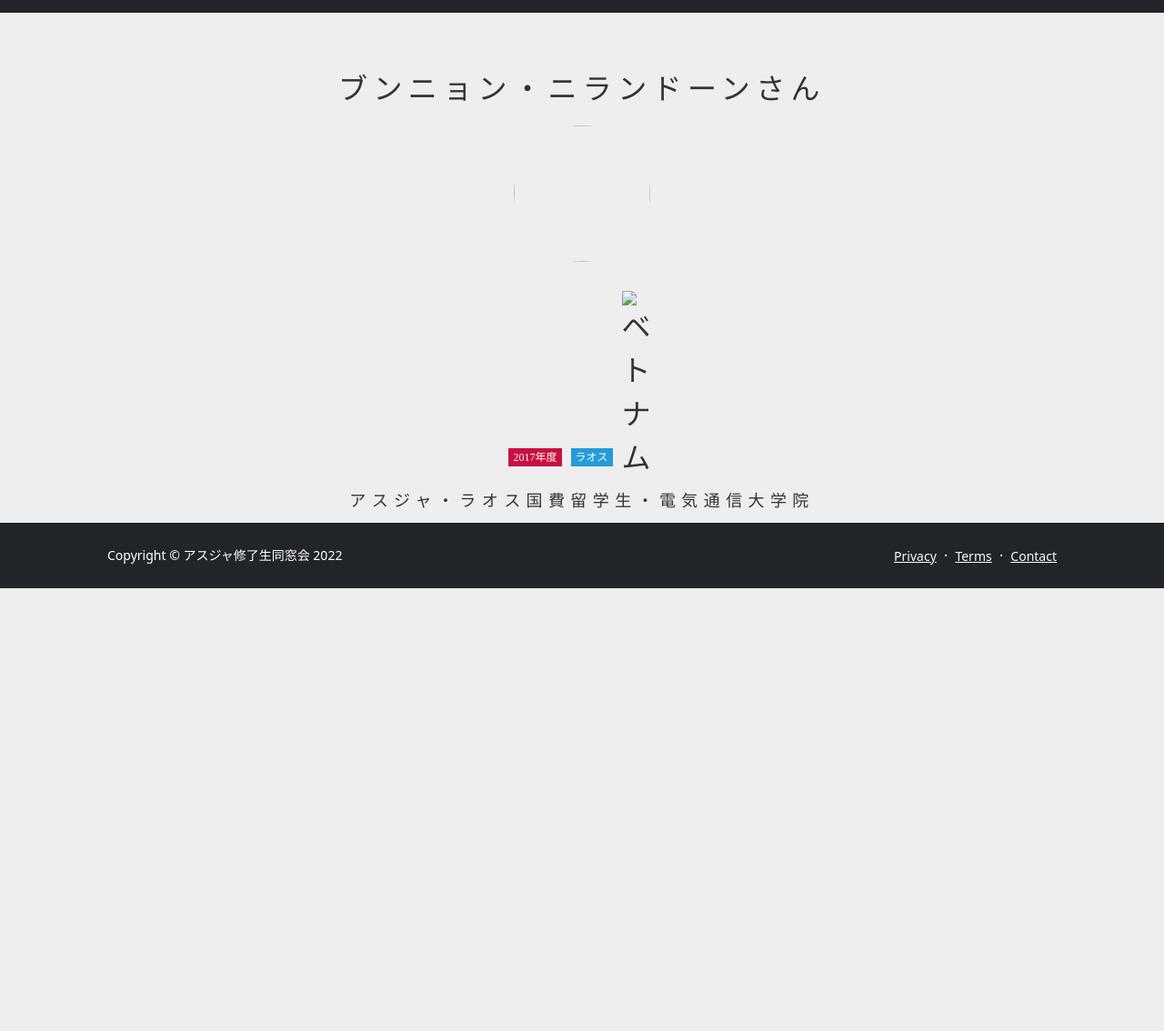
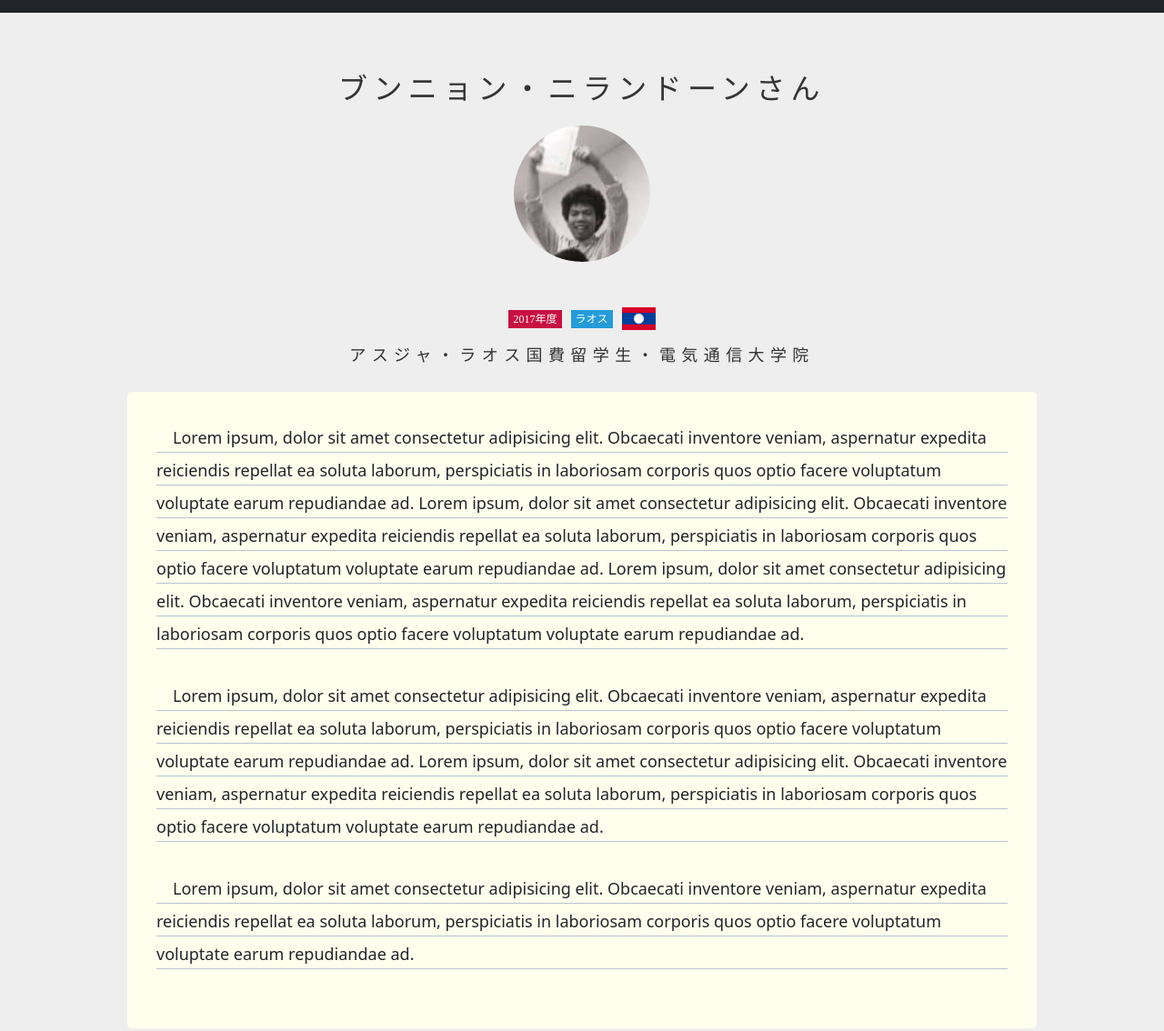
Before and after one commit to yongghongg/asja-alumni-reunion, a plain HTML site: page graduation-message/index.html in a window 1280 px wide. Shown: the part 200-1334 px from the top of the page at 91% size. Before the commit the page ends 847 px from the top, so only its background shows below. Drawn offline with nearby package versions, Linux system fonts and the light colour scheme.

Commit message:
graduation message

```diff
--- a/graduation-message/index.html
+++ b/graduation-message/index.html
@@ -1,15 +1,13 @@
 <!DOCTYPE html>
 <html lang="en">
+
 <head>
   <meta charset="UTF-8" />
 
   <meta http-equiv="X-UA-Compatible" content="IE=edge" />
   <meta name="viewport" content="width=device-width, initial-scale=1.0" />
-    <script
-      src="https://code.jquery.com/jquery-3.6.0.min.js"
-      integrity="sha256-/xUj+3OJU5yExlq6GSYGSHk7tPXikynS7ogEvDej/m4="
-      crossorigin="anonymous"
-    ></script>
+  <script src="https://code.jquery.com/jquery-3.6.0.min.js"
+    integrity="sha256-/xUj+3OJU5yExlq6GSYGSHk7tPXikynS7ogEvDej/m4=" crossorigin="anonymous"></script>
   <script>
     $(function () {
       $('head').load('../header.html');
@@ -20,6 +18,7 @@
   </script>
   <title>アスジャ修了生同窓会とは</title>
 </head>
+
 <body>
   <main class="flex-shrink-0">
     <!-- Navigation-->
@@ -34,14 +33,11 @@
     </div>
     <div class="message-title">
       ブンニョン・ニランドーンさん
-
-
-
-        <figure><img style="margin:1rem;border-radius:80px" 　loading="lazy" src="/img/test.jpg" alt="" width="150"
-                height="150"></figure>
+      <figure><img style="margin:1rem;border-radius:80px" 　loading="lazy" src="../img/profile_pic.jpg" alt=""
+          width="150" height="150"></figure>
       <div class="tag01">
-            <span class="entry-category">2017年度</span><span class="card-tag-country">ラオス</span><span
-                class="tag_flag"><img src="img/fg-laos-s.png" alt="ベトナム"></span>
+        <span class="entry-category">2017年度</span><span class="card-tag-country">ラオス</span><span class="tag_flag"><img
+            src="../img/fg-laos-s.png" alt="ベトナム"></span>
 
         <!-- ここはカスタムの投稿のカテゴリーのラベル設定　「新しい感想文・ギャラリー」年度-->
 
@@ -51,7 +47,25 @@
         アスジャ・ラオス国費留学生・電気通信大学院
       </div>
     </div>
+    <div class="message-container">
+      <div class="message-text-container">
+        <p>
+          Lorem ipsum, dolor sit amet consectetur adipisicing elit. Obcaecati inventore veniam, aspernatur expedita reiciendis repellat ea soluta laborum, perspiciatis in laboriosam corporis quos optio facere voluptatum voluptate earum repudiandae ad.
+          Lorem ipsum, dolor sit amet consectetur adipisicing elit. Obcaecati inventore veniam, aspernatur expedita reiciendis repellat ea soluta laborum, perspiciatis in laboriosam corporis quos optio facere voluptatum voluptate earum repudiandae ad.
+          Lorem ipsum, dolor sit amet consectetur adipisicing elit. Obcaecati inventore veniam, aspernatur expedita reiciendis repellat ea soluta laborum, perspiciatis in laboriosam corporis quos optio facere voluptatum voluptate earum repudiandae ad.
+        </p>
+        <p>
+          Lorem ipsum, dolor sit amet consectetur adipisicing elit. Obcaecati inventore veniam, aspernatur expedita reiciendis repellat ea soluta laborum, perspiciatis in laboriosam corporis quos optio facere voluptatum voluptate earum repudiandae ad.
+          Lorem ipsum, dolor sit amet consectetur adipisicing elit. Obcaecati inventore veniam, aspernatur expedita reiciendis repellat ea soluta laborum, perspiciatis in laboriosam corporis quos optio facere voluptatum voluptate earum repudiandae ad.
+        </p>
+        <p>
+          Lorem ipsum, dolor sit amet consectetur adipisicing elit. Obcaecati inventore veniam, aspernatur expedita reiciendis repellat ea soluta laborum, perspiciatis in laboriosam corporis quos optio facere voluptatum voluptate earum repudiandae ad.
+        </p>
+      </div>
+
+    </div>
   </main>
   <div id="footer"></div>
 </body>
+
 </html>
```
Also changed, not shown: img/profile_pic.jpg (added). Lines whose indentation alone changed are shown as unchanged.
